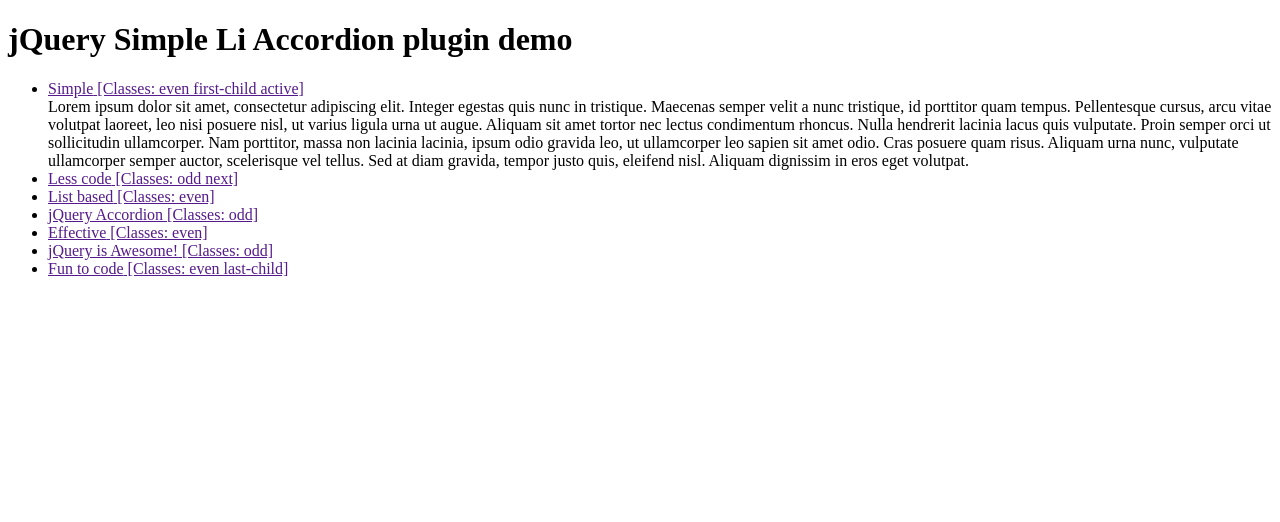
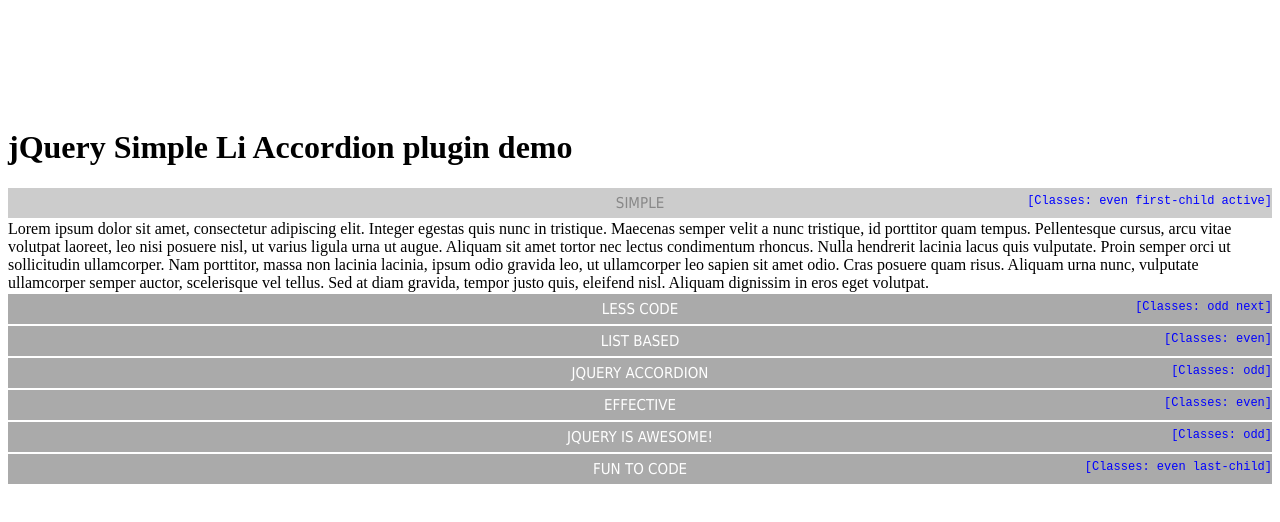
Before and after one commit to tirumal/jqSimpleLiAccordion, a plain HTML site: page index.html in a window 1280 px wide. Drawn offline with nearby package versions, Linux system fonts and the light colour scheme.

Commit message:
Update index.html

```diff
--- a/index.html
+++ b/index.html
@@ -3,7 +3,8 @@
 <head>
 
 <meta charset=utf-8 />
-<title>JS Bin</title>
+<title>jQuery simple Li Based Accordion</title>
+<link rel="stylesheet" type="text/css" href="style.css">
 </head>
 <body>
   <h1>jQuery Simple Li Accordion plugin demo</h1>
```
